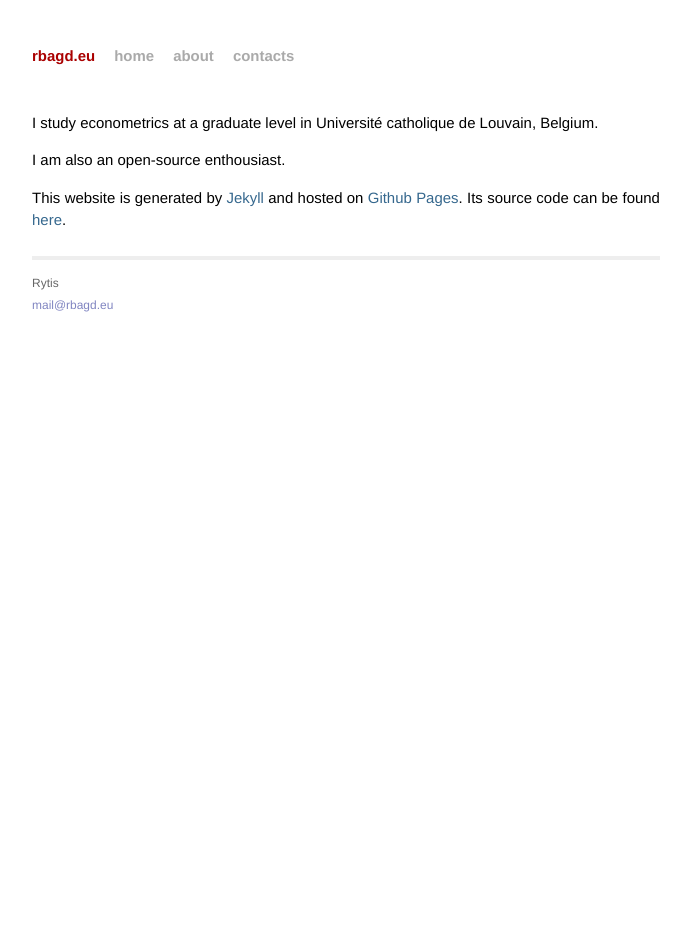
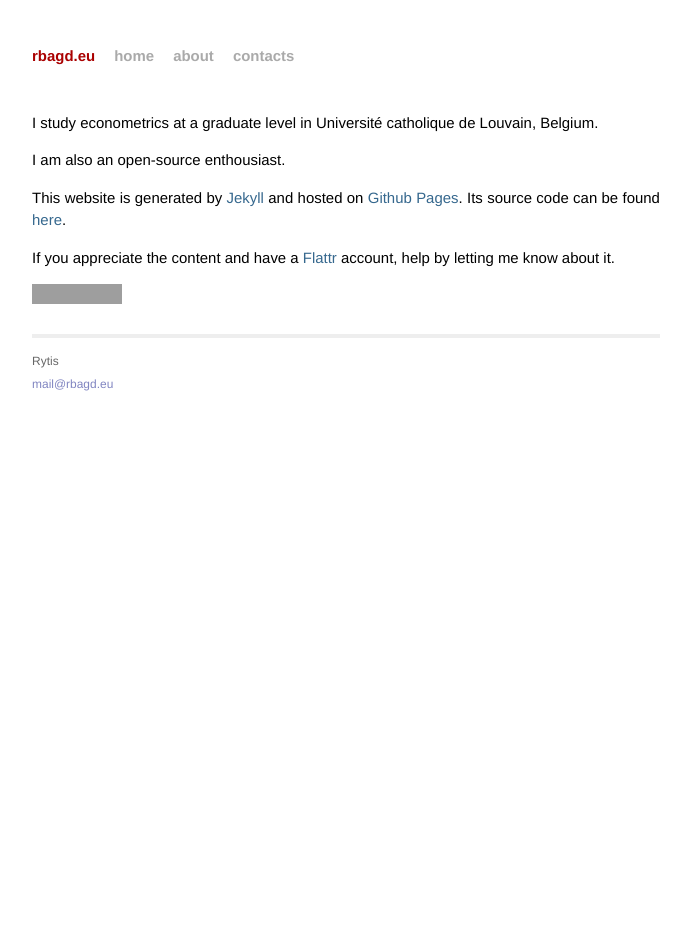
Before and after one commit to rbagd/rbagd.github.io, a Jekyll site: the page built from about/index.markdown, in a window 1280 px wide. Shown: the whole page, without its empty margins (294-985 px from the left). Built offline with Jekyll 4.4.1, drawn with Linux system fonts in a browser that asks for light colours; Markdown is read by kramdown in place of the engine named in the settings; grey boxes are pictures that could not be loaded.

Commit message:
Added Flattr button.

```diff
--- a/_config.yml
+++ b/_config.yml
@@ -1,6 +1,6 @@
 name: rbagd.eu
 markdown: redcarpet
-pygments: true
+highlighter: pygments
 permalink: /:year-:month-:day/:title.html
 url: http://rbagd.eu
 description: Personal blog by Rytis
--- /dev/null
+++ b/_includes/flattr.html
@@ -0,0 +1 @@
+<a href="https://flattr.com/submit/auto?user_id=rbagd&url=http%3A%2F%2Frbagd.eu" target="_blank"><img src="//api.flattr.com/button/flattr-badge-large.png" alt="Flattr button" title="All proceeds from this will go to Flattr other people and help me measure interest in the website which itself will always remain free of any analytics software." border="0"></a>
--- a/about/index.markdown
+++ b/about/index.markdown
@@ -9,3 +9,7 @@
 I am also an open-source enthousiast.
 
 This website is generated by [Jekyll](http://jekyllrb.com/) and hosted on [Github Pages](http://pages.github.com/). Its source code can be found [here](https://github.com/rbagd/rbagd.github.io).
+
+If you appreciate the content and have a [Flattr](https://flattr.com) account, help by letting me know about it.
+
+{% include flattr.html %}
```
